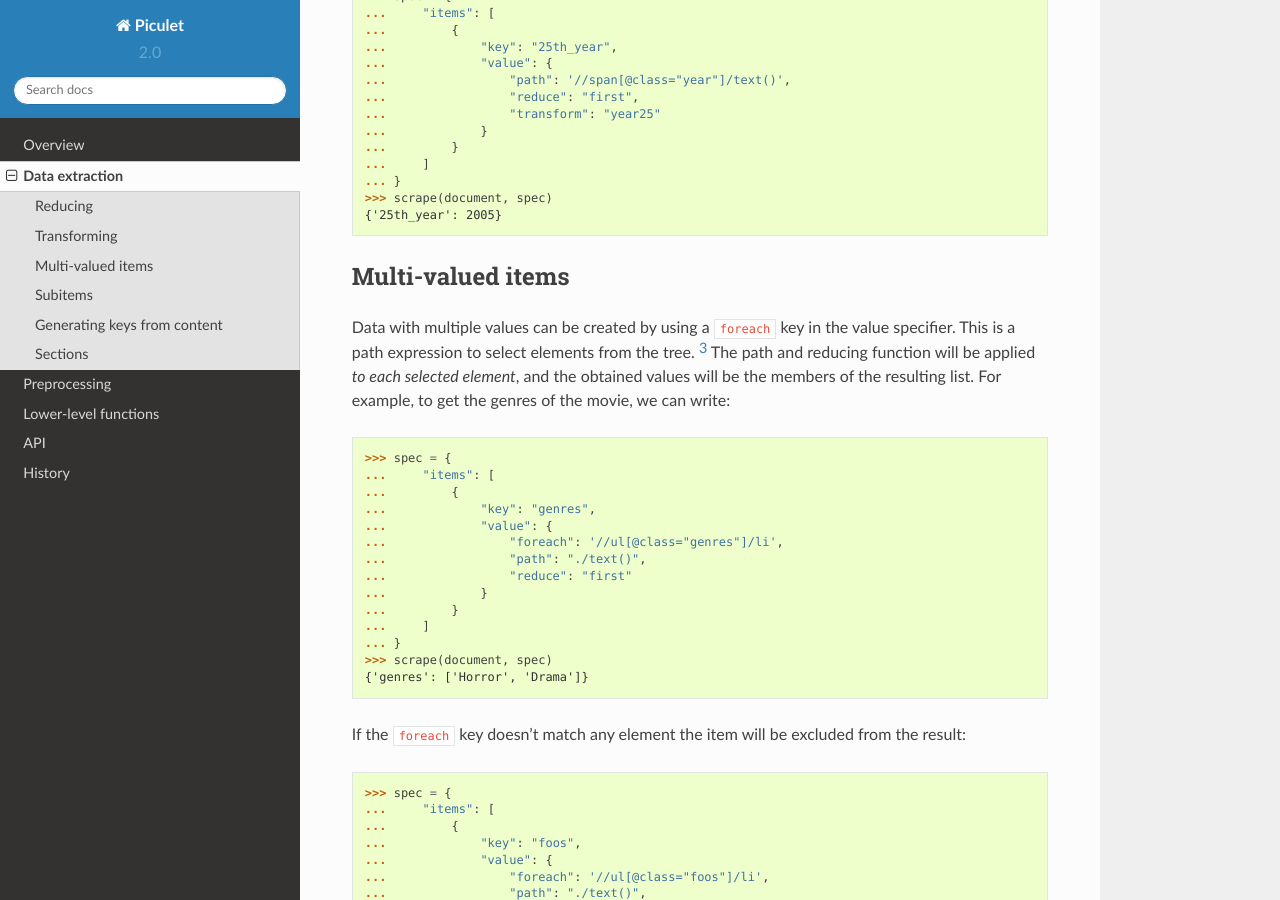
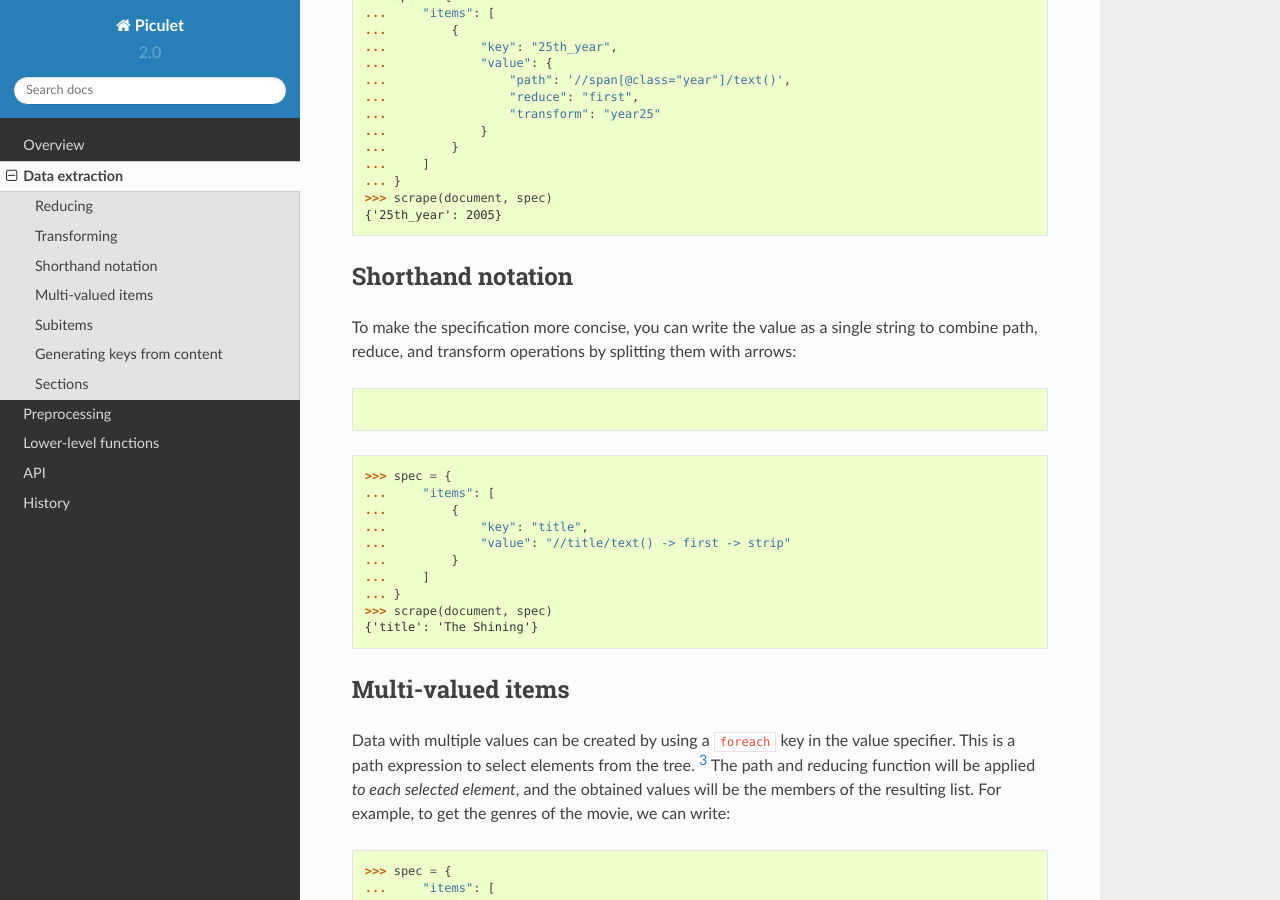
Before and after one commit to uyar/piculet, a Sphinx documentation site: the page built from docs/source/extract.rst, in a window 1280 px wide and 900 px high, scrolled down 4839 px. Built offline with Sphinx 7.4.7 and the Read the Docs theme 2.0.0, drawn with Linux system fonts in a browser that asks for light colours.

Commit message:
doc: Add section on shorthand notation
[skip ci]

```diff
--- a/docs/source/extract.rst
+++ b/docs/source/extract.rst
@@ -264,6 +264,27 @@ If you want to use a custom transformer, you have to register it first:
    ... }
    >>> scrape(document, spec)
    {'25th_year': 2005}
+
+
+Shorthand notation
+------------------
+
+To make the specification more concise, you can write the value
+as a single string to combine path, reduce, and transform operations
+by splitting them with arrows:
+
+.. code-block:: python
+
+>>> spec = {
+...     "items": [
+...         {
+...             "key": "title",
+...             "value": "//title/text() -> first -> strip"
+...         }
+...     ]
+... }
+>>> scrape(document, spec)
+{'title': 'The Shining'}
 
 Multi-valued items
 ------------------
```
